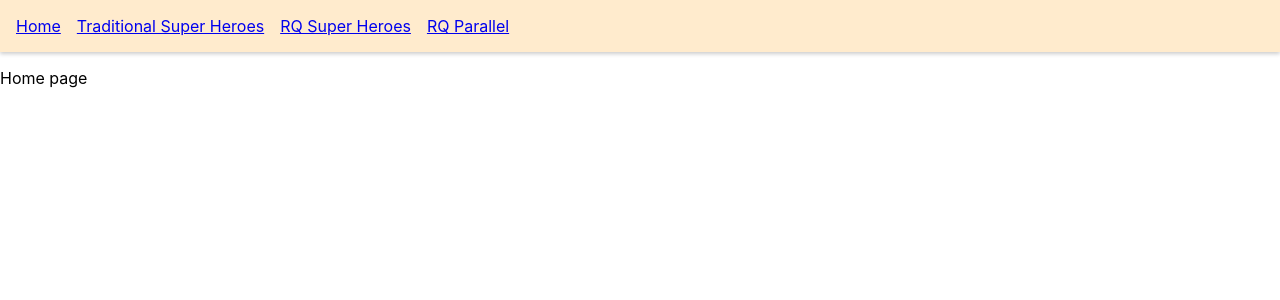
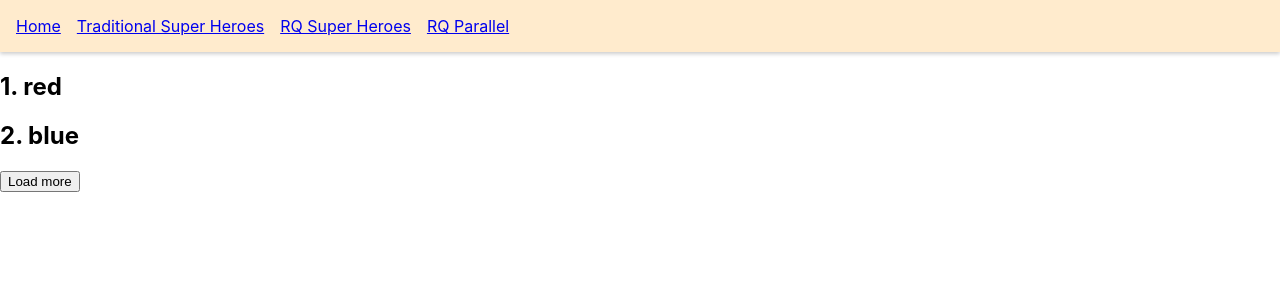
Before and after one commit to devmishra88/react-query, a React (Create React App) app: page /rq-infinite in a window 1280 px wide. Shown: the top 300 px of the page. Built offline with nearby package versions, Linux system fonts and the light colour scheme; data requests are answered from the project's data file.

Commit message:
infinite query covered

```diff
--- a/src/App.js
+++ b/src/App.js
@@ -10,6 +10,7 @@
 import { DynamicParallel } from "./components/DynamicParallel.page";
 import { DependentQueriesPage } from "./components/DependentQueries.page";
 import { PaginatedQueries } from "./components/PaginatedQueries.page";
+import { InfiniteQueries } from "./components/InfiniteQueries.page";
 
 const queryClient = new QueryClient();
 
@@ -35,6 +36,9 @@
             </ul>
           </nav>
           <Switch>
+            <Route path="/rq-infinite">
+              <InfiniteQueries />
+            </Route>
             <Route path="/rq-paginated">
               <PaginatedQueries />
             </Route>
--- /dev/null
+++ b/src/components/InfiniteQueries.page.js
@@ -0,0 +1,63 @@
+import { Fragment } from "react";
+import { useInfiniteQuery } from "react-query";
+import axios from "axios";
+
+const fetchColors = ({ pageParam = 1 }) => {
+    console.log(pageParam)
+  return axios.get(`http://localhost:4000/colors?_limit=2&_page=${pageParam}`);
+};
+
+export const InfiniteQueries = () => {
+  const {
+    isLoading,
+    isError,
+    error,
+    data,
+    fetchNextPage,
+    hasNextPage,
+    isFetching,
+    isFetchingNextPage,
+  } = useInfiniteQuery(["colors"], fetchColors, {
+    getNextPageParam: (_lastPage, pages) => {
+      if (pages.length < 4) {
+        return pages.length + 1;
+      } else {
+        return undefined;
+      }
+    },
+  });
+
+  if (isLoading) {
+    return <h2>Loading...</h2>;
+  }
+
+  if (isError) {
+    return <h2>{error.message}</h2>;
+  }
+
+  return (
+    <>
+      <div>
+        {data?.pages.map((group, index) => {
+          return (
+            <Fragment key={index}>
+              {group?.data?.map((color) => {
+                return (
+                  <div key={color.id}>
+                    <h2>
+                      {color.id}. {color.label}
+                    </h2>
+                  </div>
+                );
+              })}
+            </Fragment>
+          );
+        })}
+      </div>
+      <button onClick={() => fetchNextPage()} disabled={!hasNextPage}>
+        Load more
+      </button>
+      <div>{isFetching && !isFetchingNextPage ? `Fetching...` : null}</div>
+    </>
+  );
+};
```
